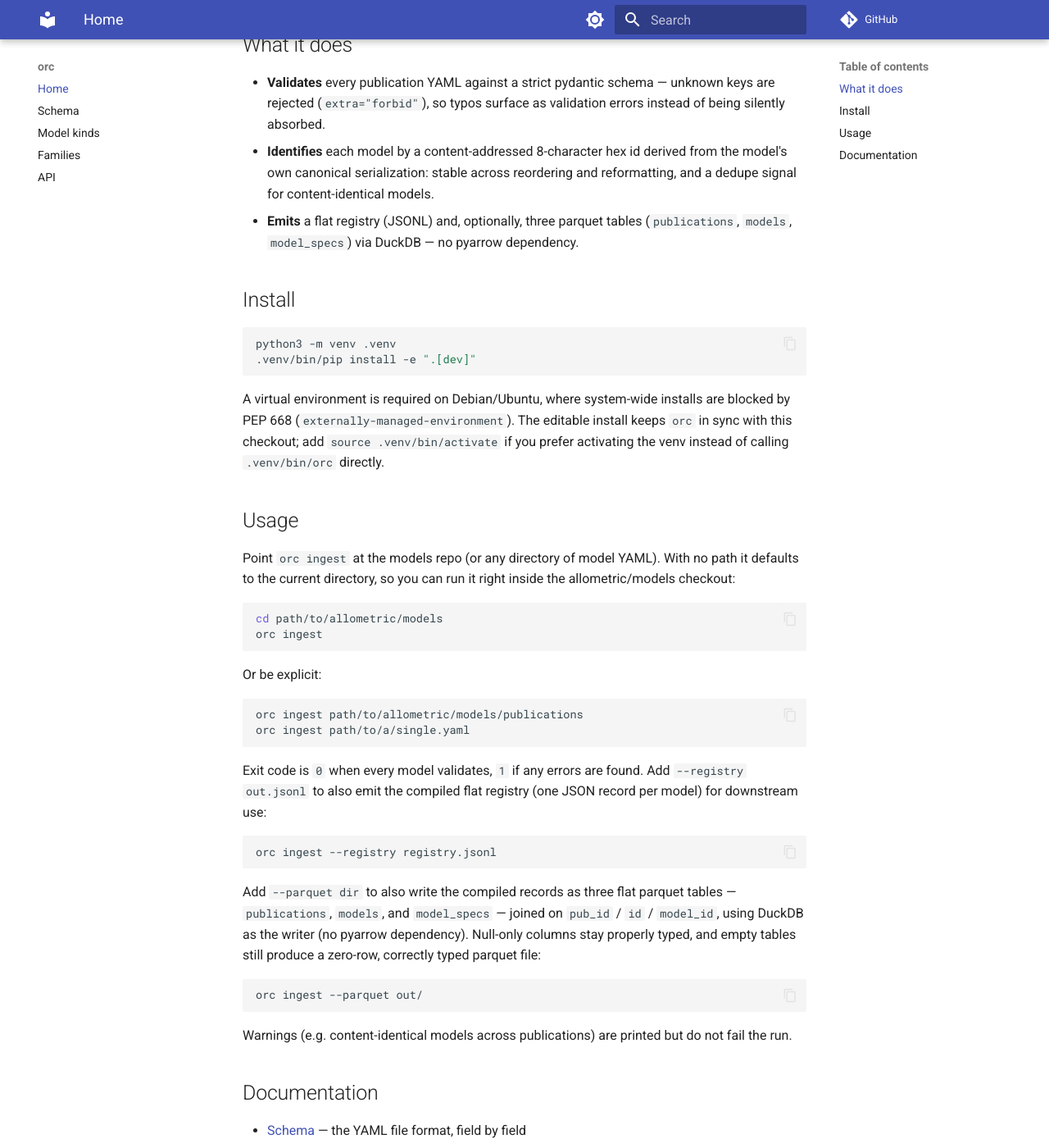
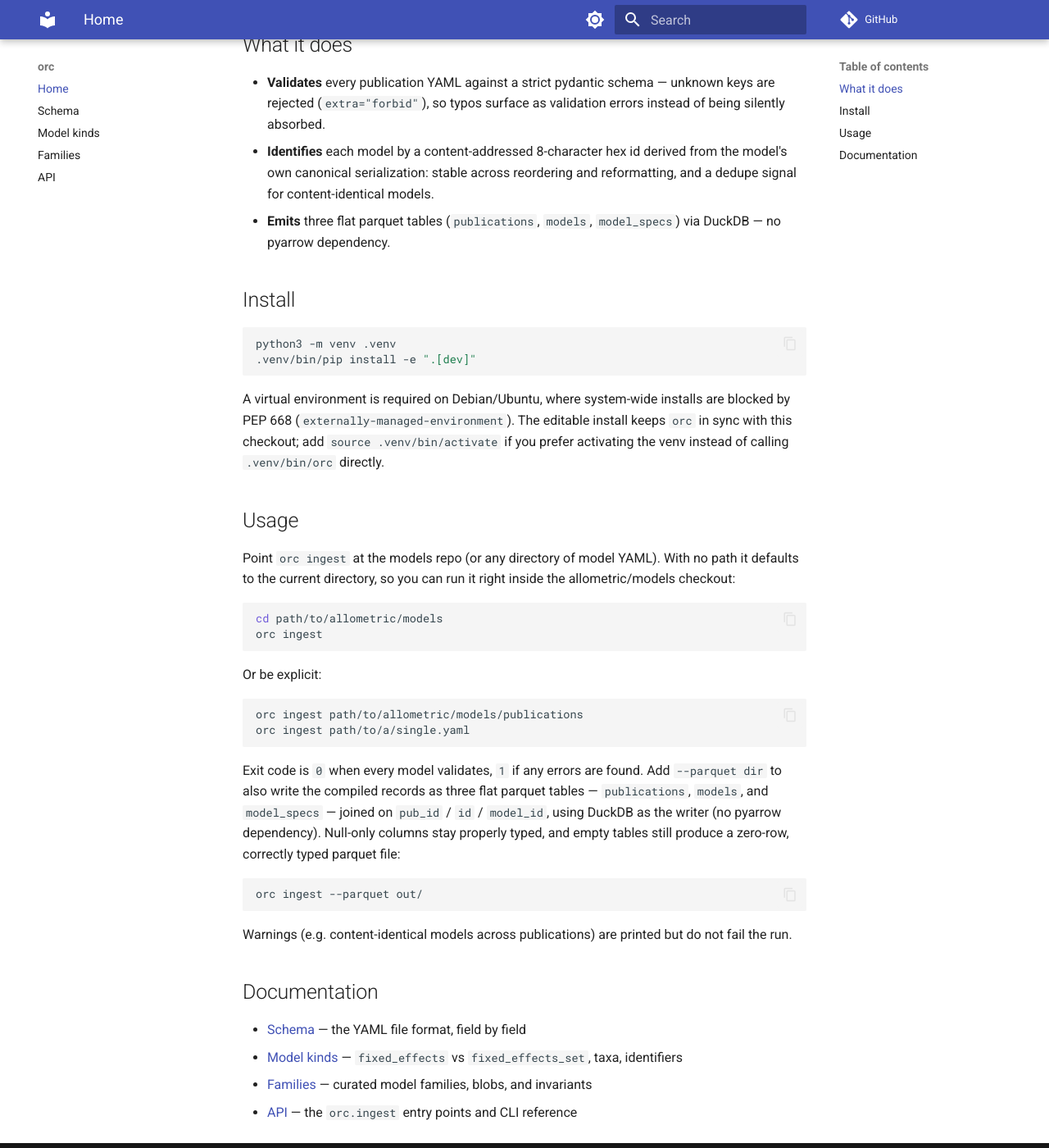
Before and after one commit to allometric/orc, an MkDocs documentation site: the page built from docs/index.md, in a window 1280 px wide and 1400 px high, scrolled down 327 px. Shown: the whole window at 82% size. Built offline with MkDocs 1.6.1 and Material for MkDocs 9.7.7, drawn with Linux system fonts in a browser that asks for light colours; comment, search, counter and statistics services are not loaded.

Commit message:
Remove JSONL registry output entirely
Drop --registry flag, write_registry_jsonl, and all doc/migration
references. Registry remains in-memory (RegistryRecord/IngestResult)
for warnings, tests, and parquet output.

````diff
--- a/docs/index.md
+++ b/docs/index.md
@@ -15,8 +15,8 @@ registry (one record per model) for downstream compilation to Arrow/Parquet.
 - **Identifies** each model by a content-addressed 8-character hex id derived
   from the model's own canonical serialization: stable across reordering and
   reformatting, and a dedupe signal for content-identical models.
-- **Emits** a flat registry (JSONL) and, optionally, three parquet tables
-  (`publications`, `models`, `model_specs`) via DuckDB — no pyarrow dependency.
+- **Emits** three flat parquet tables (`publications`, `models`,
+  `model_specs`) via DuckDB — no pyarrow dependency.
 
 ## Install
 
@@ -49,13 +49,6 @@ orc ingest path/to/a/single.yaml
 ```
 
 Exit code is `0` when every model validates, `1` if any errors are found.
-Add `--registry out.jsonl` to also emit the compiled flat registry (one
-JSON record per model) for downstream use:
-
-```sh
-orc ingest --registry registry.jsonl
-```
-
 Add `--parquet dir` to also write the compiled records as three flat parquet
 tables — `publications`, `models`, and `model_specs` — joined on
 `pub_id` / `id` / `model_id`, using DuckDB as the writer (no pyarrow
````
Also changed, not shown: README.md (+0 -7 lines), TODO.md (+4 -4 lines), docs/api.md (+1 -6 lines), docs/kinds.md (+3 -3 lines), 3 other files.
